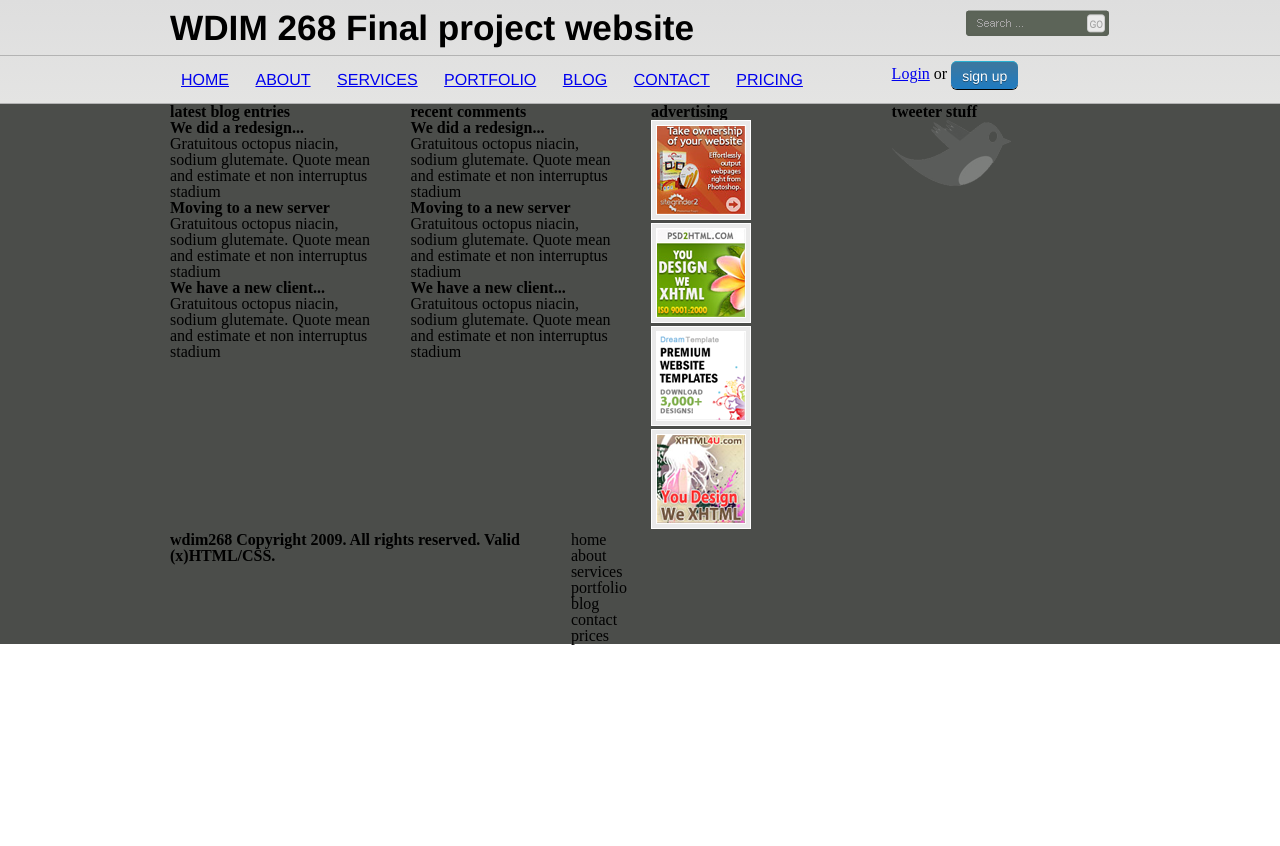
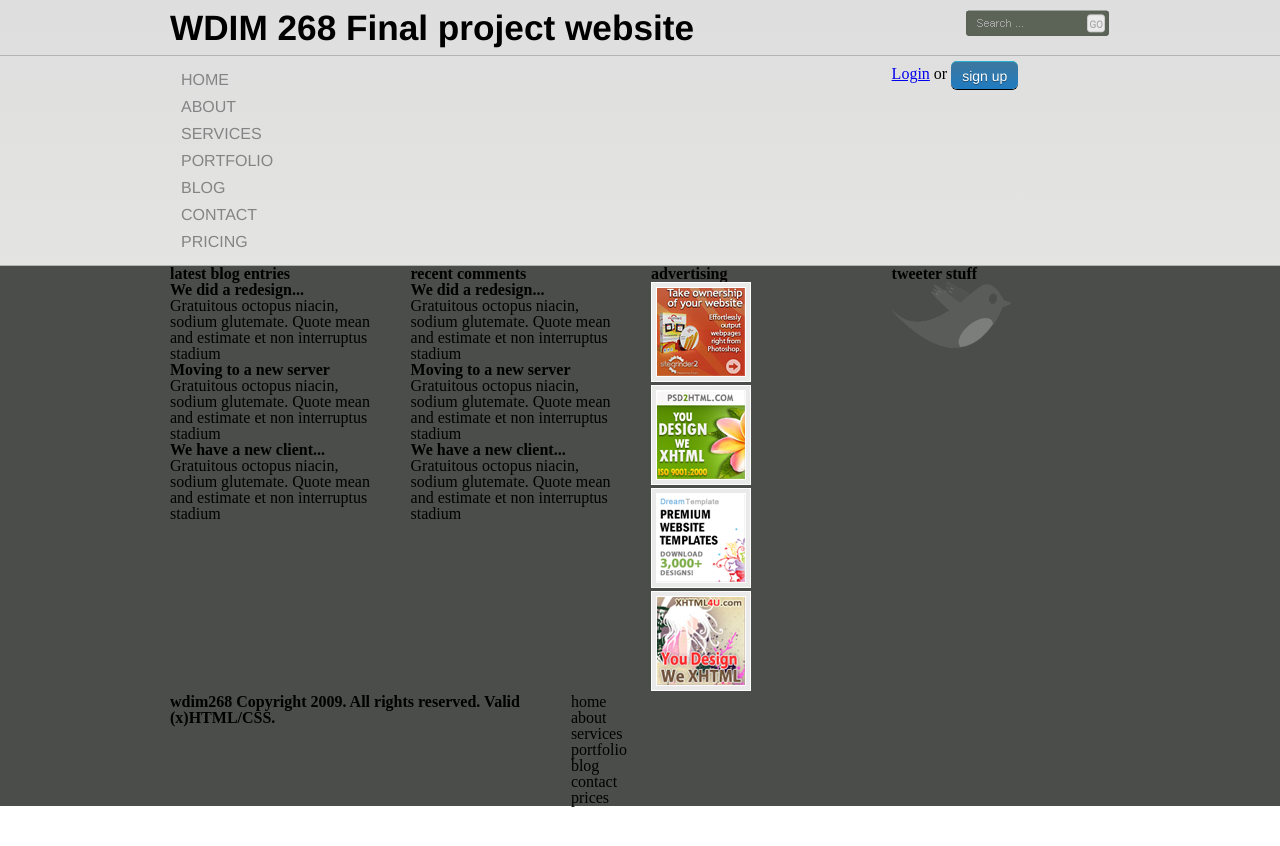
Before and after one commit to zachmorgan/aipdx-wdim268-2014-final, a Jekyll site: the page built from pricing.html, in a window 1280 px wide. Shown: the top 846 px of the page. Built offline with Jekyll 4.4.1, drawn with Linux system fonts in a browser that asks for light colours.

Commit message:
ancor color ajustment

```diff
--- a/_sass/_base.scss
+++ b/_sass/_base.scss
@@ -82,7 +82,7 @@
 
   .nav-list {
 
-    .nav-item {
+    .nav-item a{
       display: inline-block;
       padding: 5.5px 11px;
       vertical-align: middle;
@@ -151,10 +151,12 @@
 /* CENTER CONTENT */
 .hero-box {
   @include background(radial-gradient(#36c2e3, #1d68a4) top repeat);
+  padding: 10px 0;
 }
 
 .main-content {
   @include background(linear-gradient(#d3d3d2, #fff) top repeat);
+  padding: 10px 0;
 }
 
 
```
Also changed, not shown: 2 other files.
